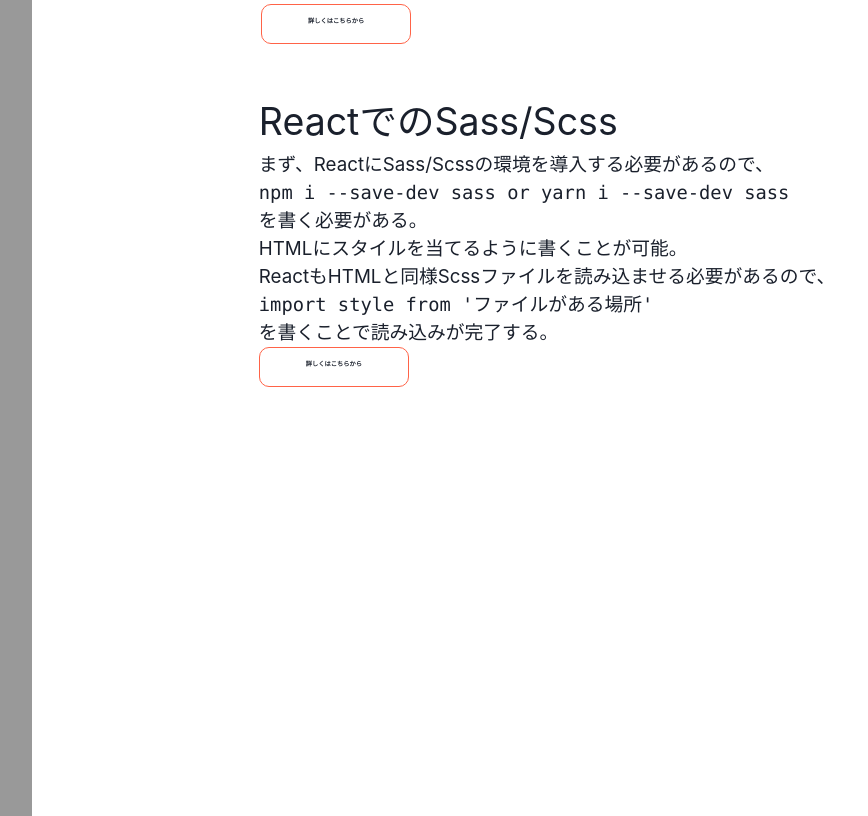
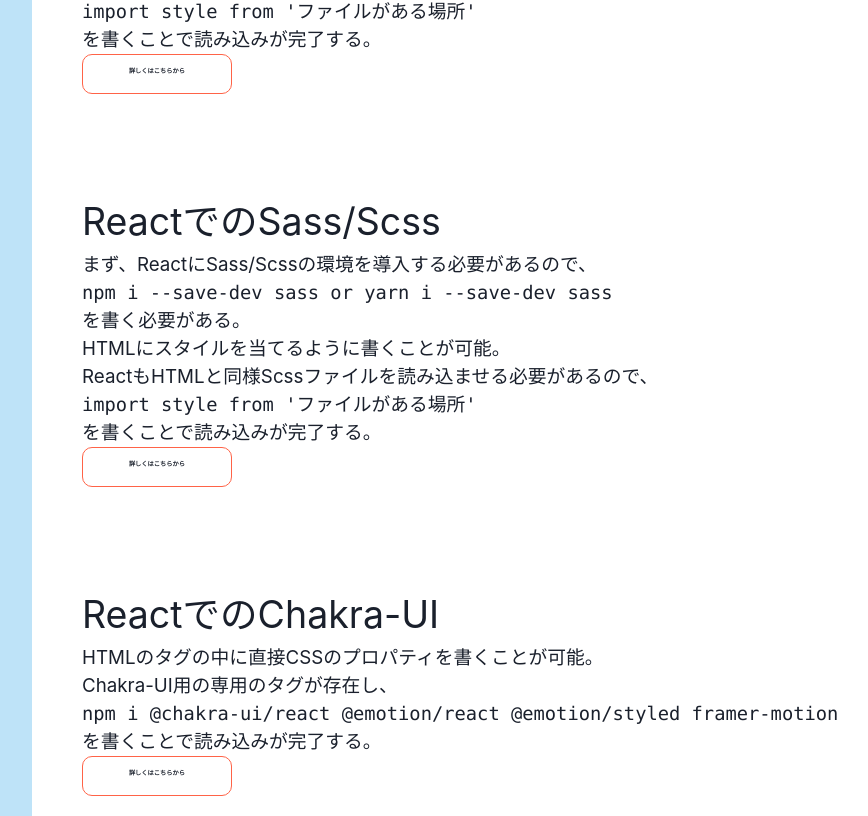
Before and after one commit to RikutoOgaki/React-CSSpage, a Next.js app: page / in a window 1280 px wide. Shown: the part 736-1552 px from the top of the page, without its empty margins (218-1086 px from the left). Before the commit the page ends 1143 px from the top, so only its background shows below. Built offline with nearby package versions, Linux system fonts and the light colour scheme.

Commit message:
ReactCSS

```diff
--- a/src/pages/components/FirstView.tsx
+++ b/src/pages/components/FirstView.tsx
@@ -4,21 +4,23 @@ import Link from 'next/link'
 export default function FirstView() {
     return (
         <>
-            <Box
-                // bg={'skyblue'}
+            <Flex
+                // bg={'blue.100'}
+                justifyContent={'center'}
+                alignItems={'center'}
                 marginLeft={'25rem'}
                 paddingTop={'8vh'}>
                 <Flex
                     flexDir={'column'}
                     justifyContent={'center'}
-                    alignItems={'center'}
-                    gap={'5rem'}
+                    alignItems={'flex-start'}
+                    gap={'10rem'}
                     margin={'0 3rem'}
                     padding={'2rem'}>
-                    <Box>
-                        <Text as={'h2'} fontSize={'6xl'}>Reactでのスタイル</Text>
-                    </Box>
                     <Box as='section'>
+                        <Box>
+                            <Text as={'h2'} fontSize={'6xl'}>Reactでのスタイル</Text>
+                        </Box>
                         <Box>
                             <Text fontSize={'3xl'}>
                                 このサイトにおとずれてくれてありがとうございます!<br />
@@ -48,9 +50,9 @@ export default function FirstView() {
                             <Text fontSize={'3xl'}>
                                 HTMLにスタイルを当てるように書くことが可能。<br />
                                 ReactもHTMLと同様CSSファイルを読み込ませる必要があるので、<br />
-                                <code>
+                                <Box as='code'>
                                     import style from 'ファイルがある場所'
-                                </code><br />
+                                </Box><br />
                                 を書くことで読み込みが完了する。
                             </Text>
                         </Box>
@@ -74,16 +76,16 @@ export default function FirstView() {
                         <Box>
                             <Text fontSize={'3xl'}>
                                 まず、ReactにSass/Scssの環境を導入する必要があるので、<br />
-                                <code>
+                                <Box as='code'>
                                     npm i --save-dev sass or
                                     yarn i --save-dev sass
-                                </code><br />
+                                </Box><br />
                                 を書く必要がある。<br />
                                 HTMLにスタイルを当てるように書くことが可能。<br />
                                 ReactもHTMLと同様Scssファイルを読み込ませる必要があるので、<br />
-                                <code>
+                                <Box as='code'>
                                     import style from 'ファイルがある場所'
-                                </code><br />
+                                </Box><br />
                                 を書くことで読み込みが完了する。
                             </Text>
                         </Box>
@@ -95,8 +97,35 @@ export default function FirstView() {
                             </Link>
                         </Box>
                     </Box>
+                    <Box as='section'>
+                        <Box>
+                            <Text as={'h2'} fontSize={'6xl'}>ReactでのChakra-UI</Text>
+                        </Box>
+                        <Box>
+                            <Text fontSize={'3xl'}>
+                                HTMLのタグの中に直接CSSのプロパティを書くことが可能。<br />
+                                Chakra-UI用の専用のタグが存在し、<br />
+                                <Box as='code'>
+                                    npm i @chakra-ui/react @emotion/react @emotion/styled framer-motion
+                                </Box><br />
+                                を書くことで読み込みが完了する。
+                            </Text>
+                        </Box>
+                        <Box
+                            w={'15rem'}
+                            h={'4rem'}
+                            border={'1px solid tomato'}
+                            borderRadius={'10px'}
+                            textAlign={'center'}>
+                            <Link href={'/'}>
+                                <Text fontWeight={'bold'} fontSize={'2xs'} padding={'1.2rem'}>
+                                    詳しくはこちらから
+                                </Text>
+                            </Link>
+                        </Box>
+                    </Box>
                 </Flex>
-            </Box >
+            </Flex >
         </>
     )
 }
--- a/src/pages/components/Navigation.tsx
+++ b/src/pages/components/Navigation.tsx
@@ -13,7 +13,7 @@ export default function Navigation() {
                     flexDir={'column'}
                     h={'200rem'}
                     w={'25rem'}
-                    bg={'#999'}
+                    bg={'blue.100'}
                 >
                     <Link href={'/'}>
                         {/* <Image src={''} alt='' /> */}
```
